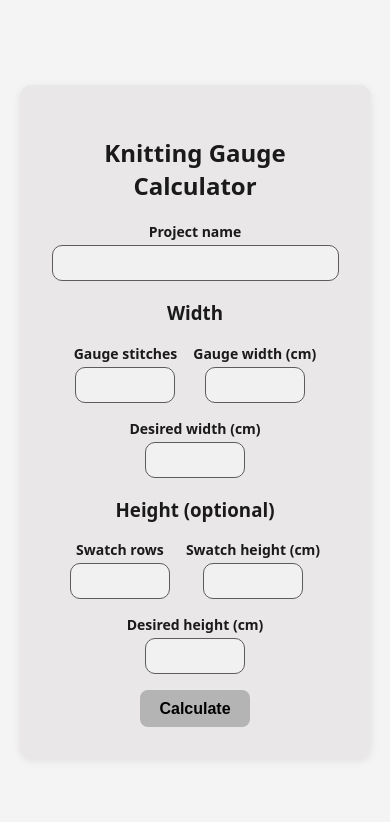
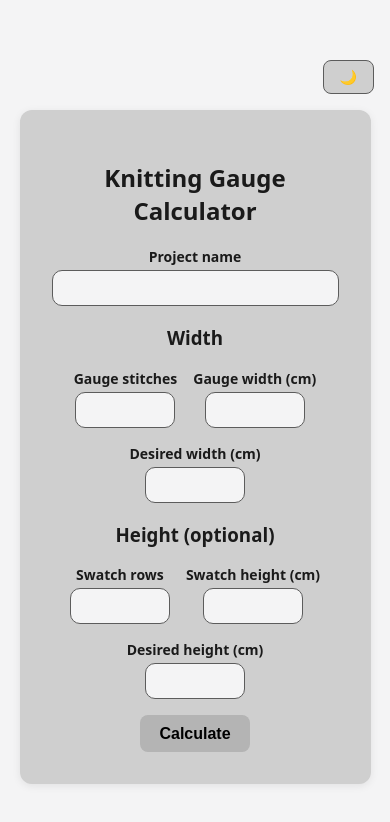
Before and after one commit to Laura3000/knitting-calculator, a React (Vite) app: page / in a window 390 px wide. Shown: the top 822 px of the page. Built offline with nearby package versions, Linux system fonts and the light colour scheme.

Commit message:
Adiciona tema claro/escuro com persistência e corrige layout responsivo

```diff
--- /dev/null
+++ b/src/App.module.css
@@ -0,0 +1,16 @@
+.page {
+  display: flex;
+  flex-direction: column;
+  align-items: center;
+  justify-content: center;
+  min-height: 100vh;
+  padding: 1rem;
+  gap: 1rem;
+}
+
+.header {
+  width: 100%;
+  max-width: 460px;
+  display: flex;
+  justify-content: flex-end;
+}
--- a/src/App.tsx
+++ b/src/App.tsx
@@ -1,10 +1,18 @@
 import "./App.css";
 import { GaugeCalculatorForm } from "./components/knitting/GaugeCalculatorForm";
+import { ThemeToggle } from "./components/common/ThemeToggle";
+import { useTheme } from "./hooks/useTheme";
+import styles from "./App.module.css";
 
 function App() {
+  const { theme, toggleTheme } = useTheme();
+
   return (
     <>
-      <div>
+      <div className={styles.page}>
+        <div className={styles.header}>
+          <ThemeToggle theme={theme} onToggle={toggleTheme} />
+        </div>
         <GaugeCalculatorForm />
       </div>
     </>
--- /dev/null
+++ b/src/components/common/ThemeToggle.module.css
@@ -0,0 +1,14 @@
+.toggle {
+  padding: 0.5rem 1rem;
+  background-color: var(--card-bg-color);
+  color: var(--text-color);
+  border: 1px solid var(--border-color);
+  border-radius: 8px;
+  cursor: pointer;
+  font-size: 0.875rem;
+  transition: background-color 0.2s, color 0.2s, border-color 0.2s;
+}
+
+.toggle:hover {
+  opacity: 0.85;
+}
--- /dev/null
+++ b/src/components/common/ThemeToggle.tsx
@@ -0,0 +1,14 @@
+import styles from "./ThemeToggle.module.css";
+
+interface ThemeToggleProps {
+  theme: "light" | "dark";
+  onToggle: () => void;
+}
+
+export function ThemeToggle({ theme, onToggle }: ThemeToggleProps) {
+  return (
+    <button className={styles.toggle} onClick={onToggle}>
+      {theme === "light" ? "🌙" : "☀️"}
+    </button>
+  );
+}
--- a/src/components/form/NumberField.module.css
+++ b/src/components/form/NumberField.module.css
@@ -19,7 +19,7 @@
   font-size: 1rem;
   width: 100px;
   margin: 0 auto;
-  background-color: rgb(241, 241, 241);
+  background-color: var(--bg-color);
   color: var(--text-color);
   transition:
     background-color 0.2s,
@@ -29,5 +29,5 @@
 
 .input:focus {
   outline: none;
-  border-color: #a5a5a5;
+  border-color: var(--border-color);
 }
--- a/src/components/form/TextField.module.css
+++ b/src/components/form/TextField.module.css
@@ -15,7 +15,7 @@
   border: 1px solid var(--border-color);
   border-radius: 10px;
   font-size: 1rem;
-  background-color: rgb(241, 241, 241);
+  background-color: var(--bg-color);
   color: var(--text-color);
   transition:
     background-color 0.2s,
@@ -25,5 +25,5 @@
 
 .input:focus {
   outline: none;
-  border-color: #a5a5a5;
+  border-color: var(--border-color);
 }
--- /dev/null
+++ b/src/hooks/useTheme.ts
@@ -0,0 +1,26 @@
+import { useEffect, useState } from "react";
+
+type Theme = "light" | "dark";
+
+export function useTheme() {
+  // Lazy initializer: this function only runs once, on the first render,
+  // to check if there's already a saved preference in localStorage.
+  const [theme, setTheme] = useState<Theme>(() => {
+    const savedTheme = localStorage.getItem("theme");
+    return savedTheme === "dark" ? "dark" : "light";
+  });
+
+  // This effect runs after every render where `theme` has changed
+  // (thanks to the [theme] dependency array at the end).
+  // It applies the theme to the <html> tag and saves the choice.
+  useEffect(() => {
+    document.documentElement.setAttribute("data-theme", theme);
+    localStorage.setItem("theme", theme);
+  }, [theme]);
+
+  function toggleTheme() {
+    setTheme((previousTheme) => (previousTheme === "light" ? "dark" : "light"));
+  }
+
+  return { theme, toggleTheme };
+}
--- a/src/index.css
+++ b/src/index.css
@@ -6,7 +6,7 @@
 /* Light theme (default) colors */
 :root {
   --bg-color: #f4f4f5;
-  --card-bg-color: #e9e7e7;
+  --card-bg-color: #cfcfcf;
   --text-color: #1a1a1a;
   --border-color: #5c5c5c;
   --button-bg-color: #b4b4b4;
@@ -17,9 +17,9 @@
 
 /* Dark theme colors — active when <html data-theme="dark"> */
 [data-theme="dark"] {
-  --bg-color: #1e1e1e;
+  --bg-color: #646363;
   --card-bg-color: #2a2a2a;
-  --text-color: #f0f0f0;
+  --text-color: #c5c5c5;
   --border-color: #555555;
   --button-bg-color: #4a4a4a;
   --button-hover-bg-color: #656565;
@@ -34,13 +34,8 @@ body {
     -apple-system,
     "Segoe UI",
     sans-serif;
-  background-color: #f4f4f5;
-  color: #1a1a1a;
-  /* Centers its content (the card) both horizontally and vertically */
-  display: flex;
-  justify-content: center;
-  align-items: center;
-  min-height: 100vh;
+  background-color: var(--bg-color);
+  color: var(--text-color);
 
   /* Smooth transition when switching themes */
   transition:
```
